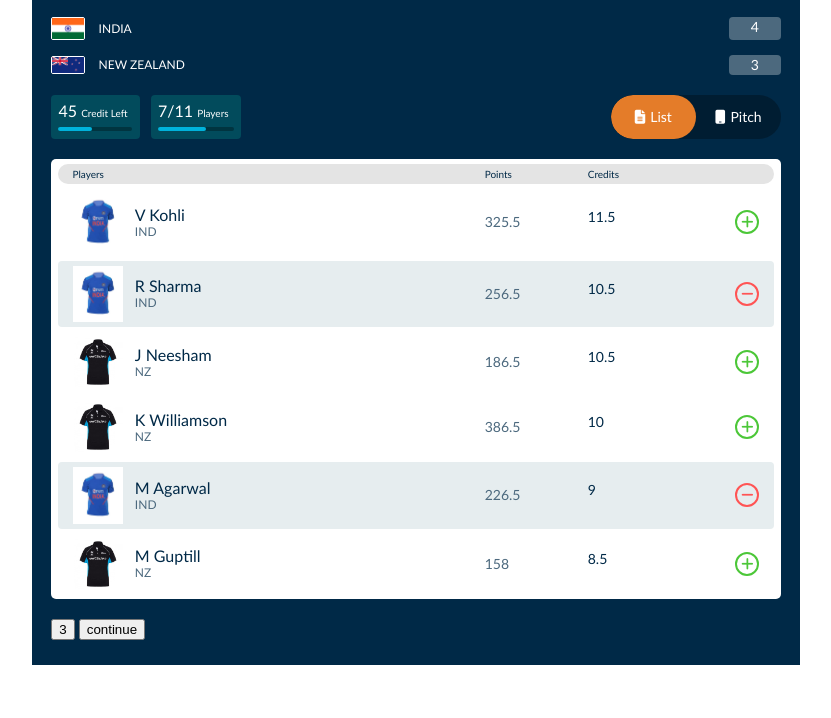
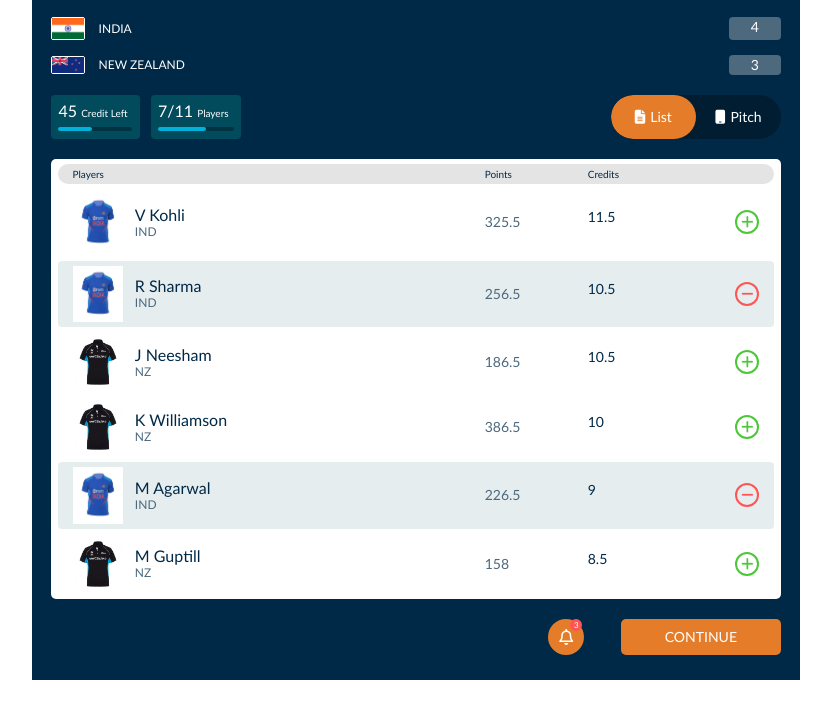
Before and after one commit to sanjeet-mistry/sportz-interactive-ipl-2023-fantasy, a plain HTML site: page index.html in a window 1280 px wide. Shown: the part 70-788 px from the top of the page, without its empty margins (224-1055 px from the left). Drawn offline with Linux system fonts and the light colour scheme.

Commit message:
Add SCSS for Control buttons

```diff
--- a/css/styles.scss
+++ b/css/styles.scss
@@ -422,6 +422,61 @@ figure {
     }
   }
 }
+
+.control-buttons {
+  display: flex;
+  justify-content: end;
+
+  .notifications {
+    width: 36px;
+    height: 36px;
+    border-radius: 50%;
+    margin-right: 5%;
+    position: relative;
+    background-color: $color9;
+
+    &::before {
+      content: '\f0f3';
+      height: 100%;
+      display: flex;
+      color: $color2;
+      font-family: "Font Awesome 6 Free";
+      font-size: 1rem;
+      font-weight: 400;
+      align-items: center;
+      justify-content: center;
+    }
+
+    .no-of-notifications {
+      width: 12px;
+      height: 12px;
+      border-radius: 50%;
+      display: flex;
+      position: absolute;
+      top: 0;
+      right: 2px;
+      background-color: $color11;
+      color: $color2;
+      font-size: 0.5rem;
+      align-items: center;
+      justify-content: center;
+    }
+  }
+
+  .continue-button {
+    width: 160px;
+    border-radius: 5px;
+    display: flex;
+    background-color: $color9;
+    color: $color2;
+    font-size: 0.875rem;
+    align-items: center;
+    justify-content: center;
+    text-transform: uppercase;
+
+    &:hover { cursor: pointer; }
+  }
+}
 /* List Content Styles End */
 
 /* Common Override Styles Start */
--- a/index.html
+++ b/index.html
@@ -169,10 +169,10 @@
         </ul>
       </div>
       <div class="control-buttons">
-        <button class="notifications" type="button">
+        <span class="notifications" title="3 Notifications">
           <span class="no-of-notifications">3</span>
-        </button>
-        <button type="button">continue</button>
+        </span>
+        <span class="continue-button" title="Continue">continue</span>
       </div>
     </div>
     <div class="players-content hide">
```
Also changed, not shown: css/styles.css, 1 other file.
